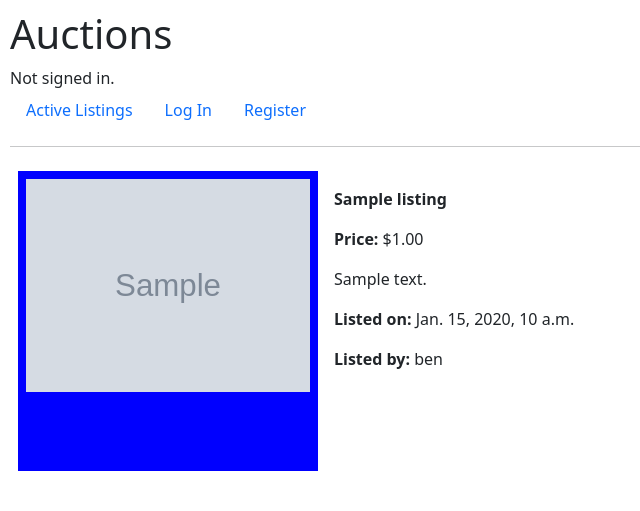
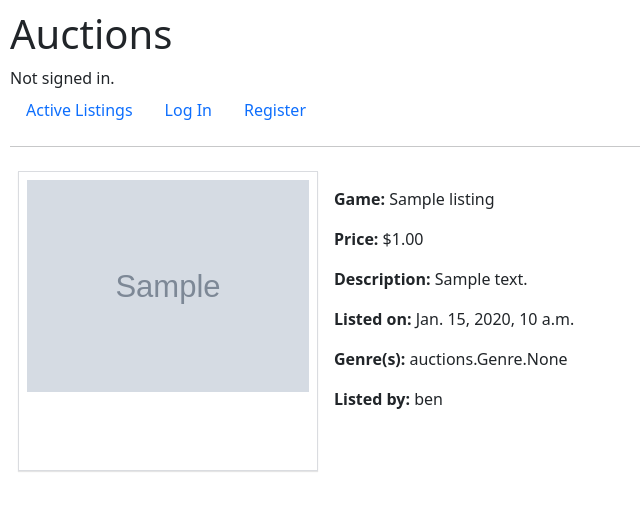
Before and after one commit to bencodes8/commerce, a Django app: page /listing/1 in a window 1280 px wide. Shown: the top 511 px of the page, without its empty margins (0-640 px from the left). Run offline with Django 3.2, Linux system fonts and the light colour scheme; data comes from the database, SQL or seed files in the repository; tables that the repository leaves empty hold one stand-in row (values such as "Sample post"); grey boxes marked "Sample" are stand-in pictures; parts of the project's set-up code (start-up, migrations or seed data) failed here and were passed over.

Commit message:
updated template

```diff
--- a/auctions/templates/auctions/listing.html
+++ b/auctions/templates/auctions/listing.html
@@ -6,7 +6,7 @@
 
 {% block body %}
 <div class="d-flex p-2">
-    <div class="d-flex flex-column mb-2 p-2" style="background-color: blue; width:300px; height:300px;">
+    <div id="img-div" class="d-flex flex-column mb-2 p-2">
         {% if listing.image %}
         <img src="{{ listing.image.url }}">
         {% else %}
@@ -14,10 +14,11 @@
         {% endif %}
     </div>
     <div class="d-flex flex-column mb-2 p-2">
-        <div class="p-2"><b>{{ listing.title }}</b></div>
+        <div class="p-2"><b>Game:</b> {{ listing.title }}</div>
         <div class="p-2"><b>Price:</b> ${{ listing.starting_bid }}</div>
-        <div class="p-2"> {{ listing.description }}</div>
+        <div class="p-2"> <b>Description:</b> {{ listing.description }}</div>
         <div class="p-2"> <b>Listed on:</b> {{ listing.date }}</div>
+        <div class="p-2"> <b>Genre(s):</b> {{ listing.genre }}</div>
         <div class="p-2"> <b>Listed by:</b> {{ listing.owner }}</div>
     </div>
 </div>
```
